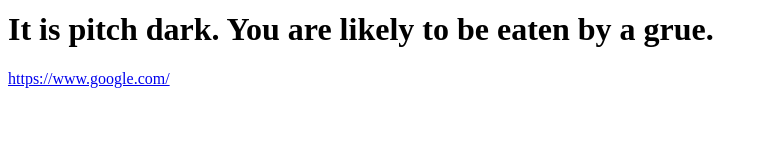
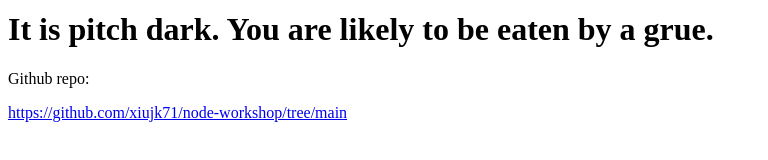
Before and after one commit to xiujk71/node-workshop, a plain HTML site: page workshop01/index.html in a window 1280 px wide. Shown: the part 322-482 px from the top of the page, without its empty margins (0-768 px from the left). Drawn offline with Linux system fonts and the light colour scheme.

Commit message:
change port & add repo to index

```diff
--- a/workshop01/index.html
+++ b/workshop01/index.html
@@ -3,7 +3,8 @@
 <body>
 <img src="https://jollycontrarian.com/images/6/6c/Rickroll.jpg">
 <h1 id="demo"></h1>
-<a href="https://www.google.com/">https://www.google.com/<a>
+<p>Github repo:</p>
+<a href="https://github.com/xiujk71/node-workshop/tree/main">https://github.com/xiujk71/node-workshop/tree/main<a>
 <script>
 const list = ["Logic will get you from A to B. Imagination will take you everywhere.",
               "There are 10 kinds of people. Those who know binary and those who don't.",
--- a/workshop01/node.js
+++ b/workshop01/node.js
@@ -2,7 +2,7 @@ console.log("Hello World");
 const http = require("http");
 const fs = require('fs').promises;
 const host = 'localhost';
-const port = 8000;
+const port = 3000;
 const requestListener = function (req, res) {
     fs.readFile(__dirname + "/index.html")
         .then(contents => {
```
